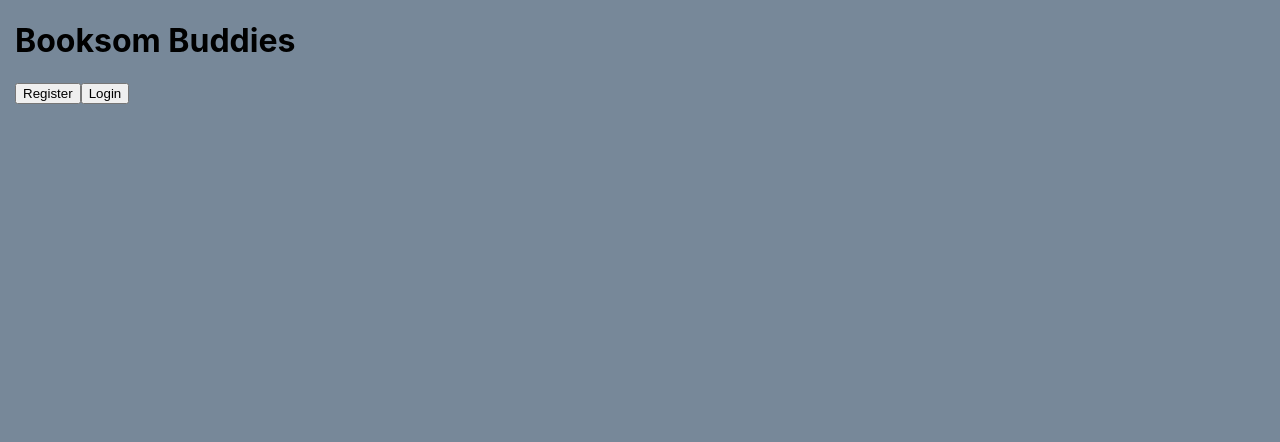
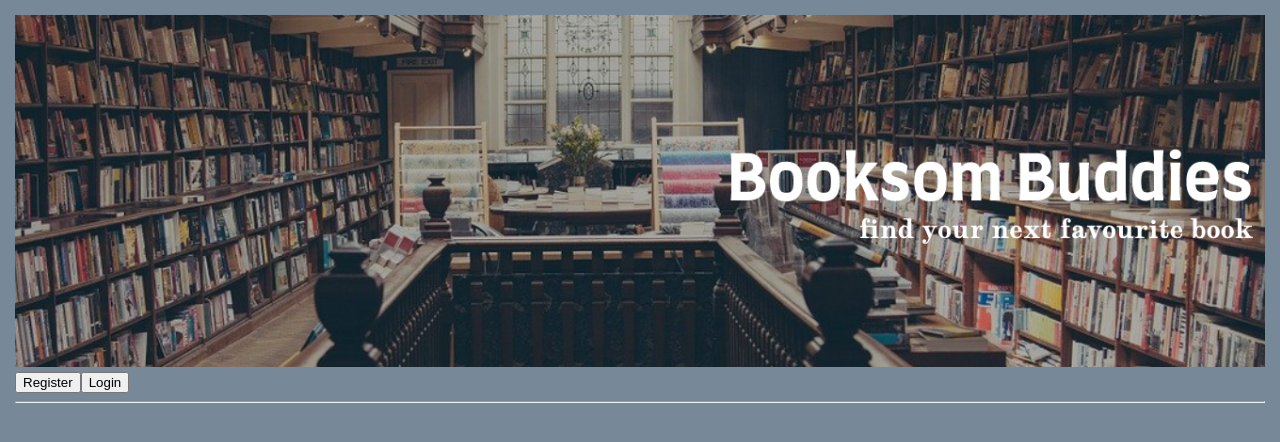
Before and after one commit to blakmagjick/BooksomBuddies-React, a React (Create React App) app: page / in a window 1280 px wide. Shown: the top 442 px of the page. Built offline with nearby package versions, Linux system fonts and the light colour scheme.

Commit message:
Added a Header Image

```diff
--- a/public/index.html
+++ b/public/index.html
@@ -11,6 +11,7 @@
     />
 
     <title>Booksom Buddies</title>
+    <img id='headimage' src='%PUBLIC_URL%/booksombuddiesv3.png'>
   </head>
   <body>
     <noscript>You need to enable JavaScript to run this app.</noscript>
--- a/src/App.js
+++ b/src/App.js
@@ -77,9 +77,10 @@ export default class App extends Component {
       this.setState({
         email: '',
         username: '',
-        password: ''
+        password: '',
+        userLoggedIn: true
       })
-      document.getElementById('regform').reset()
+      // document.getElementById('regform').reset()
     })
     .catch (
       error => console.log('Error:', error))
@@ -131,7 +132,7 @@ export default class App extends Component {
 
   setButton1 = () => {
     this.setState({
-      buttonId: true
+      buttonId: true,
     })
   }
 
@@ -144,12 +145,14 @@ export default class App extends Component {
   render(){
     return (
       <>
-        <h1>Booksom Buddies</h1>
+        {/* REGISTER/LOGIN/LOGOUT */}
         <RegisterButton setButton={this.setButton1} button={this.state.buttonId} loggedIn={this.state.userLoggedIn}/>
         <Register buttonId={this.state.buttonId} loggedIn={this.state.userLoggedIn} change={this.handleChange} register={this.handleRegister} />
-        <LoginButton button={this.state.loggedButton} setButton={this.setButton2} />
+        <LoginButton button={this.state.loggedButton} setButton={this.setButton2} loggedIn={this.state.userLoggedIn}/>
         <Login login={this.loginUser} change={this.handleChange} loggedIn={this.state.userLoggedIn} button={this.state.loggedButton} />
         <Logout logout={this.logoutUser} loggedIn={this.state.userLoggedIn} buttonId={this.state.buttonId} />
+        {/* MAIN PAGE */}
+        <hr />
       </>
     )
   }
--- a/src/index.css
+++ b/src/index.css
@@ -11,3 +11,12 @@ code {
   font-family: source-code-pro, Menlo, Monaco, Consolas, 'Courier New',
     monospace;
 }
+
+#headimage {
+  width: 100%;
+  background-size: 100%;
+  background-repeat: no-repeat;
+  background-size: cover;
+  margin-left: auto;
+  margin-right: auto;
+}
--- a/src/users/LoginButton.js
+++ b/src/users/LoginButton.js
@@ -1,6 +1,7 @@
 export default function LoginButton (props) {
     const button = props.button
-    if (button === false)
+    const loggedIn = props.loggedIn
+    if (button === false && loggedIn === false)
     return (
         <button onClick={props.setButton}>Login</button>
     )
```
Also changed, not shown: public/booksombuddiesv3.png (added).
